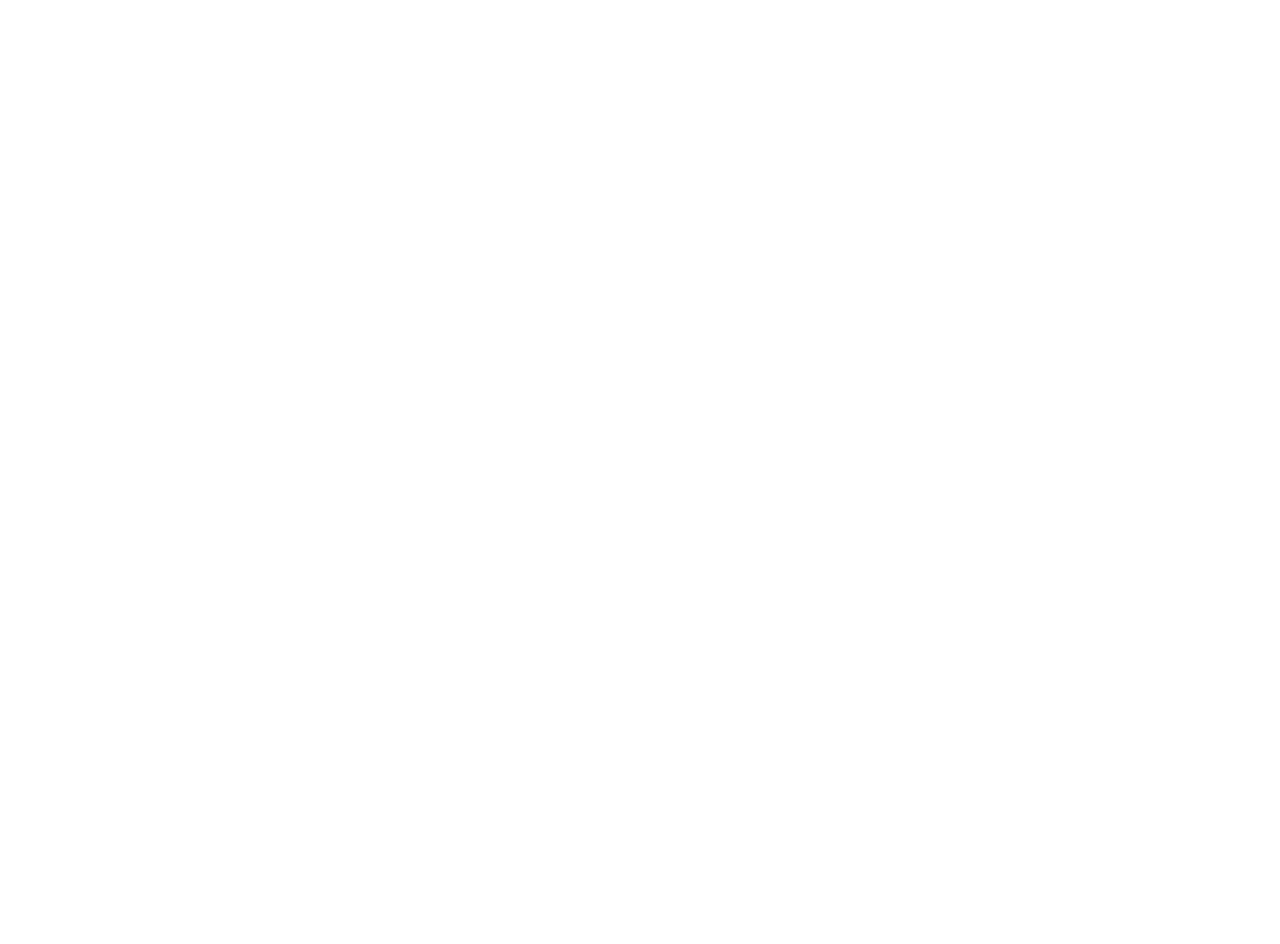
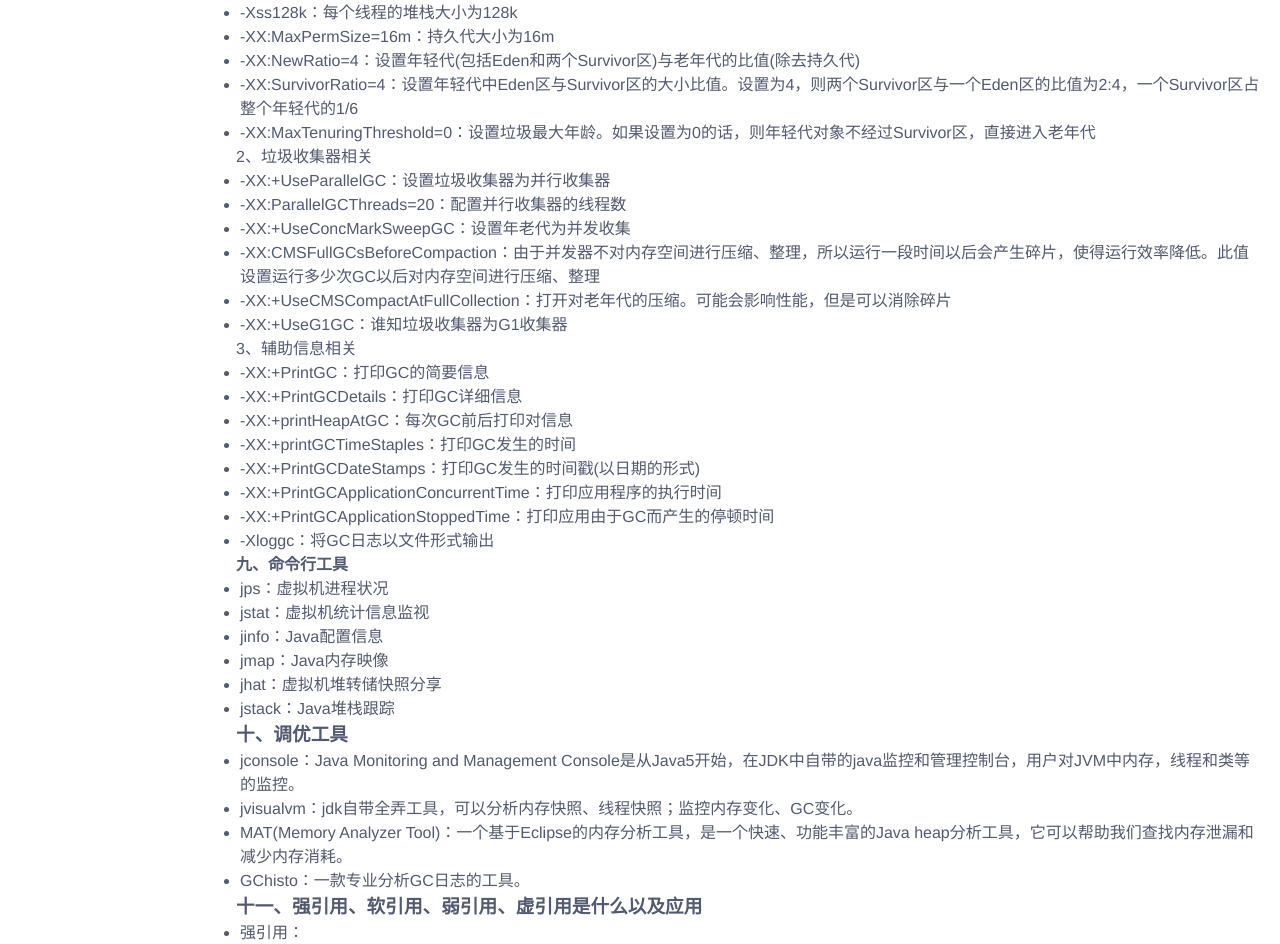
Before and after one commit to lixaviers/suyan-ms, a Vue app: page /#/jvm in a window 1280 px wide. Shown: the part 5828-6772 px from the top of the page. Before the commit the page ends 5729 px from the top, so only its background shows below. Built offline with nearby package versions, Linux system fonts and the light colour scheme.

Commit message:
feat:page

```diff
--- a/src/views/page/jvm.vue
+++ b/src/views/page/jvm.vue
@@ -190,6 +190,58 @@
 <li>双亲委派模式：双亲委派模式是在Java 1.2后引入的，其工作原理的是，如果一个类加载器收到了类加载请求，它并不会自己先去加载，而是把这个请求委托给父类的加载器去执行，如果父类加载器还存在其父类加载器，则进一步向上委托，依次递归，请求最终将到达顶层的启动类加载器，如果父类加载器可以完成类加载任务，就成功返回，倘若父类加载器无法完成此加载任务，子加载器才会尝试自己去加载，这就是双亲委派模式。采用双亲委派模式的是好处是Java类随着它的类加载器一起具备了一种带有优先级的层次关系，通过这种层级关可以避免类的重复加载，当父亲已经加载了该类时，就没有必要子ClassLoader再加载一次。其次是考虑到安全因素，java核心api中定义类型不会被随意替换，假设通过网络传递一个名为java.lang.Integer的类，通过双亲委托模式传递到启动类加载器，而启动类加载器在核心Java API发现这个名字的类，发现该类已被加载，并不会重新加载网络传递的过来的java.lang.Integer，而直接返回已加载过的Integer.class，这样便可以防止核心API库被随意篡改。</li>
 </ul>
 <p>怎么打破双亲委派模型：不仅要基础ClassLoader类，还要重新loadClass和findClass方法。</p>
+<p><strong>八、说说你知道的JVM参数</strong></p>
+<p>1、堆栈配置相关</p>
+<ul>
+<li>-Xmx3500：最大堆大小为3000m</li>
+<li>-Xms2000：初始堆大小为2000m</li>
+<li>-Xmn2g：年轻代大小为2g</li>
+<li>-Xss128k：每个线程的堆栈大小为128k</li>
+<li>-XX:MaxPermSize=16m：持久代大小为16m</li>
+<li>-XX:NewRatio=4：设置年轻代(包括Eden和两个Survivor区)与老年代的比值(除去持久代)</li>
+<li>-XX:SurvivorRatio=4：设置年轻代中Eden区与Survivor区的大小比值。设置为4，则两个Survivor区与一个Eden区的比值为2:4，一个Survivor区占整个年轻代的1/6</li>
+<li>-XX:MaxTenuringThreshold=0：设置垃圾最大年龄。如果设置为0的话，则年轻代对象不经过Survivor区，直接进入老年代</li>
+</ul>
+<p>2、垃圾收集器相关</p>
+<ul>
+<li>-XX:+UseParallelGC：设置垃圾收集器为并行收集器</li>
+<li>-XX:ParallelGCThreads=20：配置并行收集器的线程数</li>
+<li>-XX:+UseConcMarkSweepGC：设置年老代为并发收集</li>
+<li>-XX:CMSFullGCsBeforeCompaction：由于并发器不对内存空间进行压缩、整理，所以运行一段时间以后会产生碎片，使得运行效率降低。此值设置运行多少次GC以后对内存空间进行压缩、整理</li>
+<li>-XX:+UseCMSCompactAtFullCollection：打开对老年代的压缩。可能会影响性能，但是可以消除碎片</li>
+<li>-XX:+UseG1GC：谁知垃圾收集器为G1收集器</li>
+</ul>
+<p>3、辅助信息相关</p>
+<ul>
+<li>-XX:+PrintGC：打印GC的简要信息</li>
+<li>-XX:+PrintGCDetails：打印GC详细信息</li>
+<li>-XX:+printHeapAtGC：每次GC前后打印对信息</li>
+<li>-XX:+printGCTimeStaples：打印GC发生的时间</li>
+<li>-XX:+PrintGCDateStamps：打印GC发生的时间戳(以日期的形式)</li>
+<li>-XX:+PrintGCApplicationConcurrentTime：打印应用程序的执行时间</li>
+<li>-XX:+PrintGCApplicationStoppedTime：打印应用由于GC而产生的停顿时间</li>
+<li>-Xloggc：将GC日志以文件形式输出</li>
+</ul>
+<p><strong>九、命令行工具</strong></p>
+<ul>
+<li>jps：虚拟机进程状况</li>
+<li>jstat：虚拟机统计信息监视</li>
+<li>jinfo：Java配置信息</li>
+<li>jmap：Java内存映像</li>
+<li>jhat：虚拟机堆转储快照分享</li>
+<li>jstack：Java堆栈跟踪</li>
+</ul>
+<p><span style="font-size: 14pt;"><strong>十、调优工具</strong></span></p>
+<ul>
+<li>jconsole：Java Monitoring and Management Console是从Java5开始，在JDK中自带的java监控和管理控制台，用户对JVM中内存，线程和类等的监控。</li>
+<li>jvisualvm：jdk自带全弄工具，可以分析内存快照、线程快照；监控内存变化、GC变化。</li>
+<li>MAT(Memory Analyzer Tool)：一个基于Eclipse的内存分析工具，是一个快速、功能丰富的Java heap分析工具，它可以帮助我们查找内存泄漏和减少内存消耗。</li>
+<li>GChisto：一款专业分析GC日志的工具。</li>
+</ul>
+<p><span style="font-size: 14pt;"><strong>十一、强引用、软引用、弱引用、虚引用是什么以及应用</strong></span></p>
+<ul>
+<li><span style="font-size: 12pt;">强引用：</span></li>
+</ul>
     </div>
 </template>
 
```
